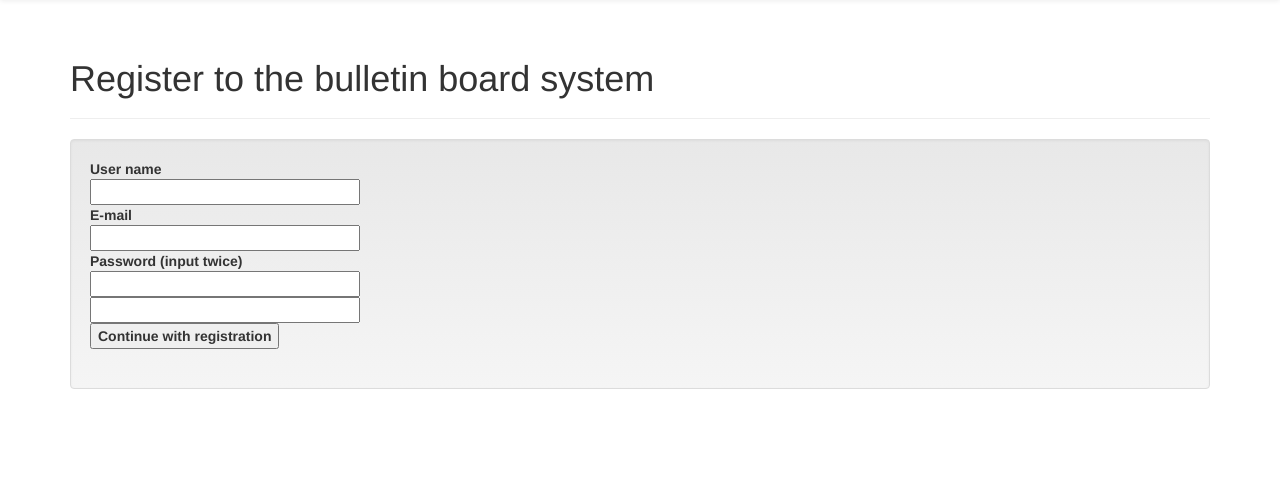
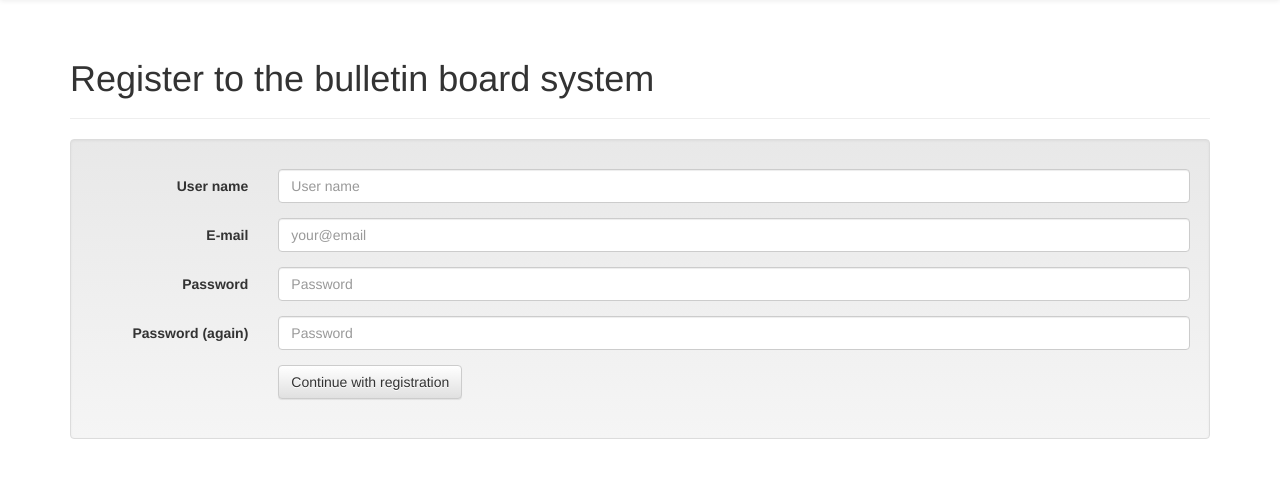
Before and after one commit to jeeb/tsoha, a Django app: template forums/templates/forums/register.html in a window 1280 px wide. Shown: the part 51-529 px from the top of the page. Run offline with Django 3.2, Linux system fonts and the light colour scheme; the template is opened without the code that fills it, so the values that code supplies are empty; some libraries are stand-ins or nearby versions.

Commit message:
Templates: Bootstrap'ize registration

```diff
--- a/forums/templates/forums/register.html
+++ b/forums/templates/forums/register.html
@@ -8,19 +8,46 @@
 
 <div class="well">
 
-{% if error_message %}<p><strong>{{ error_message }}</strong></p>{% endif %}
+{% if error_message %}
+<div class="alert alert-danger">
+  <strong>{{ error_message }}</strong>
+</div>
+{% endif %}
 
-<form action="{% url 'register' %}" method="post" role="form">
+<p><strong></strong></p>
+
+<form action="{% url 'register' %}" method="post" role="form" class="form-horizontal">
     {% csrf_token %}
     <dl>
-        <dt>User name</dt>
-        <dd><input name="user_name" size="30" type="text" /></dd>
-        <dt>E-mail</dt>
-        <dd><input name="email" size="30" type="email" /></dd>
-        <dt>Password (input twice)</dt>
-        <dd><input name="password_1st" size="30" type="password" /></dd>
-        <dd><input name="password_2nd" size="30" type="password" /></dd>
-        <dt><input type="submit" value="Continue with registration" /></dt>
+        <div class="form-group">
+          <label for="userName" class="col-lg-2 control-label">User name</label>
+          <div class="col-lg-10">
+            <input name="user_name" type="text" class="form-control" id="userName" placeholder="User name">
+          </div>
+        </div>
+        <div class="form-group">
+          <label for="inputEmail" class="col-lg-2 control-label">E-mail</label>
+          <div class="col-lg-10">
+            <input name="email" type="email" class="form-control" id="inputEmail" placeholder="your@email">
+          </div>
+        </div>
+        <div class="form-group">
+          <label for="inputPass1" class="col-lg-2 control-label">Password</label>
+          <div class="col-lg-10">
+            <input name="password_1st" type="password" class="form-control" id="inputPass1" placeholder="Password">
+          </div>
+        </div>
+        <div class="form-group">
+          <label for="inputPass2" class="col-lg-2 control-label">Password (again)</label>
+          <div class="col-lg-10">
+            <input name="password_2nd" type="password" class="form-control" id="inputPass2" placeholder="Password">
+          </div>
+        </div>
+        <div class="form-group">
+          <div class="col-lg-offset-2 col-lg-10">
+            <button type="submit" class="btn btn-default">Continue with registration</button>
+          </div>
+        </div>
     </dl>
 </form>
 
```
